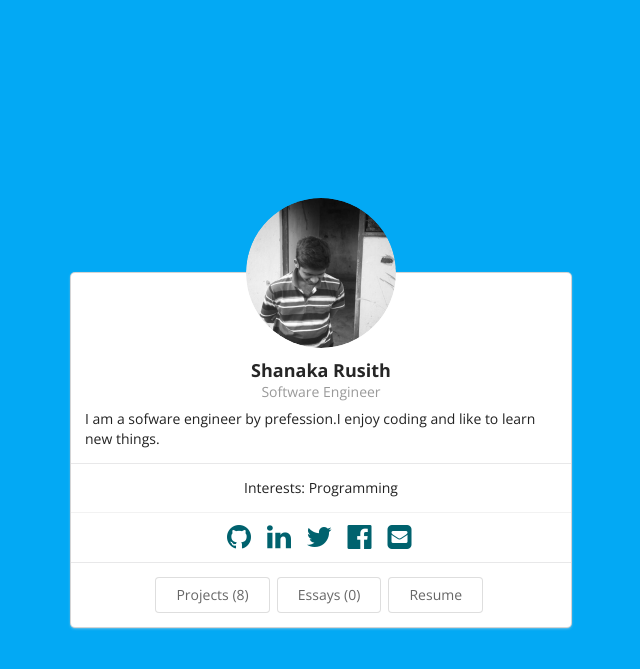
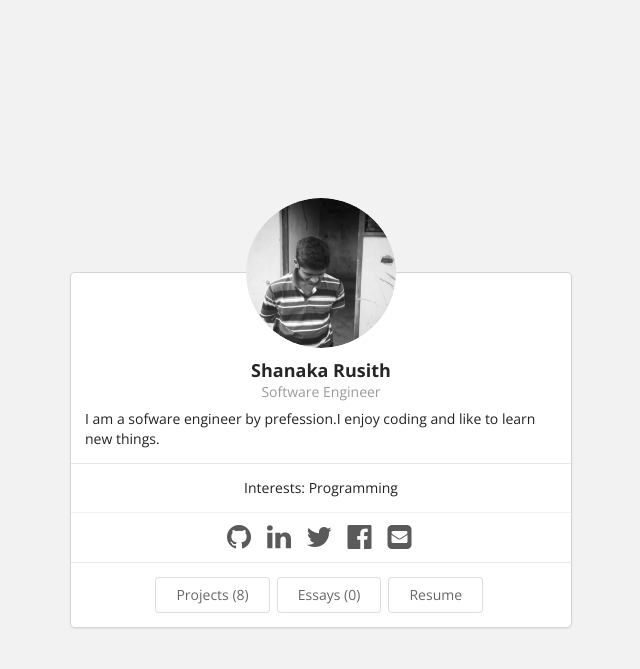
Before and after one commit to rusith/rusith.github.io, a Jekyll site: the page built from index.html, in a window 1280 px wide. Shown: the top 669 px of the page, without its empty margins (319-959 px from the left). Built offline with Jekyll 4.4.1, drawn with Linux system fonts in a browser that asks for light colours.

Commit message:
Update stylesheet-customizations.scss

```diff
--- a/css/stylesheet-customizations.scss
+++ b/css/stylesheet-customizations.scss
@@ -4,15 +4,15 @@
 // Put your custom CSS here if you want to override the defaults.
 // Here are some common customizations for colors
 body {
-    background-color: #03A9F4;
+    //background-color: #03A9F4;
 }
 
 // Customize the menubar color
 .ui.menu {
-    background: #4CAF50;
+    //background: #4CAF50;
 }
 
 // Customize the home page icon colors
 .icon-color {
-    color: darken(#00BCD4, 20%);
+   // color: darken(#00BCD4, 20%);
 }
```
